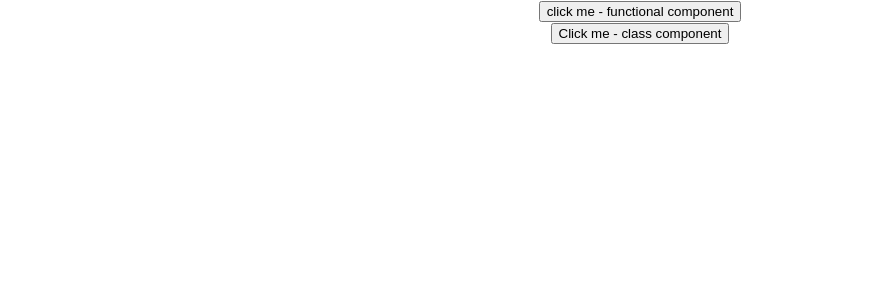
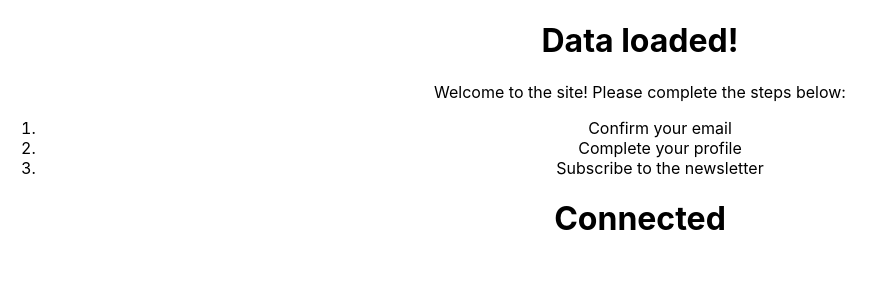
Before and after one commit to molnarlin/react-essentials, a React (Create React App) app in the folder my-app/: page / in a window 1280 px wide. Shown: the top 300 px of the page, without its empty margins (0-886 px from the left). Built offline with nearby package versions, Linux system fonts and the light colour scheme.

Commit message:
conditional rendering

```diff
--- a/my-app/src/App.js
+++ b/my-app/src/App.js
@@ -1,12 +1,14 @@
 import "./App.css";
-import EventsClass from "./components/EventsClass";
-import EventsFunctional from "./components/EventsFunctional";
+import ConditionalRenderingClass from "./components/ConditionalRenderingClass";
+import ConditionalRenderingFunctional from "./components/ConditionalRenderingFunctional";
 
 function App() {
-  return <div className="App">
-      <EventsFunctional />
-      <EventsClass />
-  </div>;
+  return (
+    <div className="App">
+      <ConditionalRenderingClass />
+      <ConditionalRenderingFunctional connected={true} />
+    </div>
+  );
 }
 
 export default App;
--- /dev/null
+++ b/my-app/src/components/ConditionalRenderingClass.js
@@ -0,0 +1,34 @@
+import React, { Component } from "react";
+
+export class ConditionalRenderingClass extends Component {
+  constructor(props) {
+    super(props);
+
+    this.state = {
+      isLoaded: true,
+      isLoggedIn: true,
+    };
+  }
+
+  render() {
+    return (
+      <div>
+        <h1>{this.state.isLoaded ? "Data loaded!" : "Loading..."}</h1>
+        {this.state.isLoggedIn ? (
+          <div>
+            <p>Welcome to the site! Please complete the steps below:</p>
+            <ol>
+              <li>Confirm your email</li>
+              <li>Complete your profile</li>
+              <li>Subscribe to the newsletter</li>
+            </ol>
+          </div>
+        ) : (
+          <p>Please sign in</p>
+        )}
+      </div>
+    );
+  }
+}
+
+export default ConditionalRenderingClass;
--- /dev/null
+++ b/my-app/src/components/ConditionalRenderingFunctional.js
@@ -0,0 +1,11 @@
+import React from "react";
+
+function ConditionalRenderingFunctional(props) {
+  return (
+    <div>
+      <h1>{props.connected ? "Connected" : "Not Connected"}</h1>
+    </div>
+  );
+}
+
+export default ConditionalRenderingFunctional;
```
